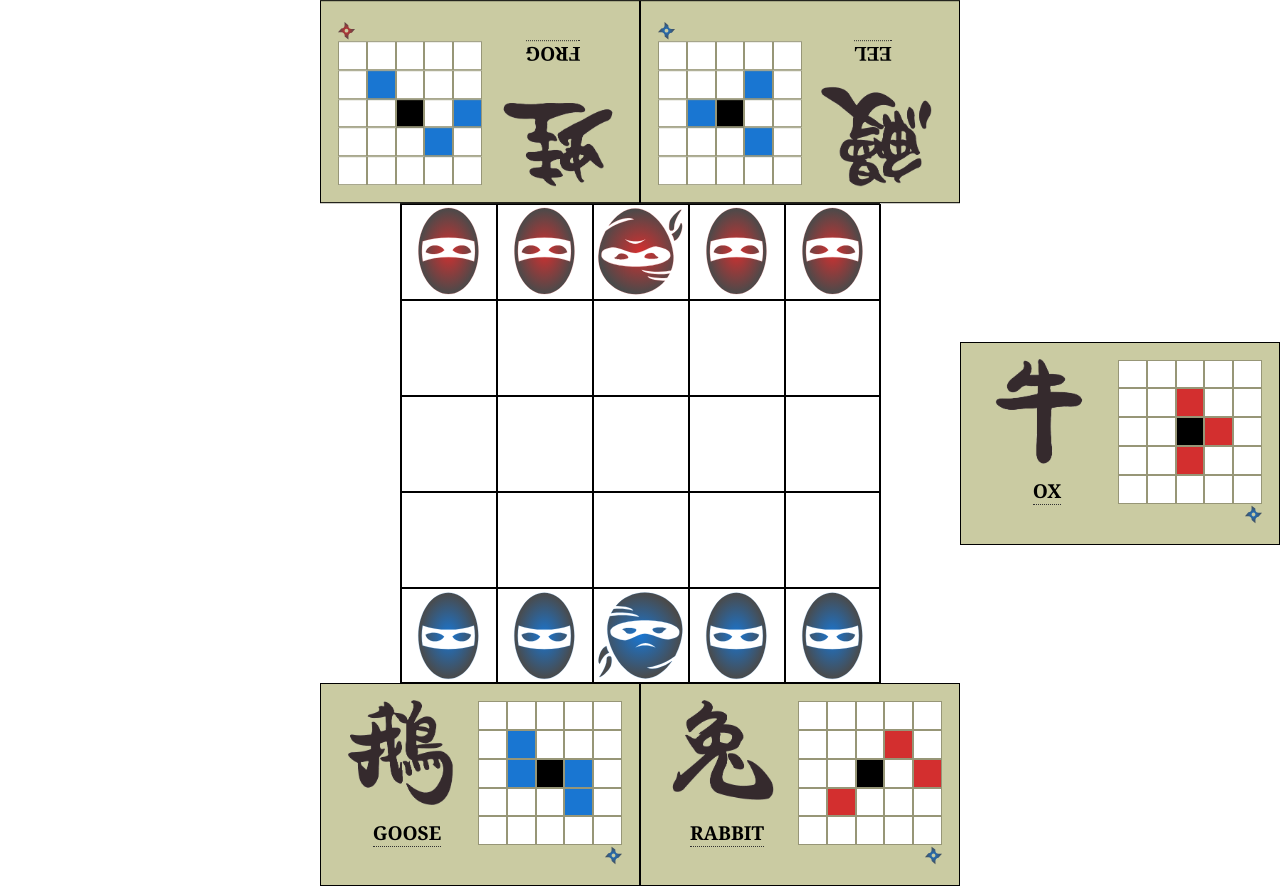
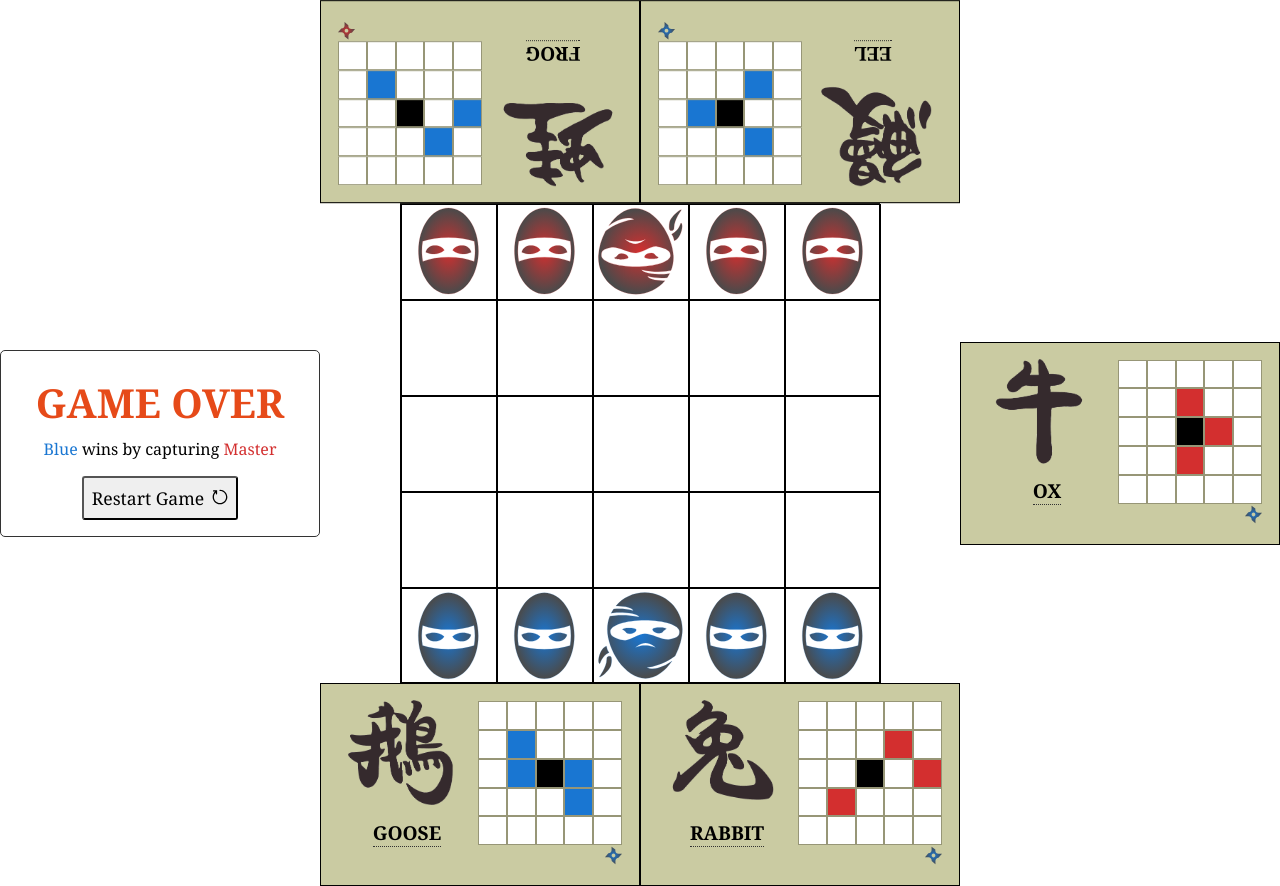
Before and after one commit to jasonpacheco/fauxnitama, a React (Create React App) app: page / in a window 1280 px wide. Shown: the top 886 px of the page. Built offline with nearby package versions, Linux system fonts and the light colour scheme; the HTML template or start-up script is replaced by a standard one.

Commit message:
Button and styles added

```diff
--- a/src/components/BoardSetup/BoardSetup.tsx
+++ b/src/components/BoardSetup/BoardSetup.tsx
@@ -36,7 +36,7 @@ const BoardSetup: React.FC = () => {
         {hasGameFinished && winner && winMethod ? (
           <GameEndMessage winner={winner} winMethod={winMethod} />
         ) : (
-          <></>
+          <GameEndMessage />
         )}
       </Spacer>
     </FullWrapper>
--- a/src/components/Modal/GameEndMessage.tsx
+++ b/src/components/Modal/GameEndMessage.tsx
@@ -1,21 +1,23 @@
 import React from 'react';
+import RestartIcon from '../../assets/restart_icon.svg';
 
 import {
   EndMessageWrapper,
   EndMessageHeader,
   EndMessageContent,
+  EndMessageButton,
 } from './_ModalStyles';
 
 import { PlayerColor, WinMethods } from '../../interfaces/context.interface';
 
 interface GameEndMessageProps {
-  winner: PlayerColor;
-  winMethod: WinMethods;
+  winner?: PlayerColor;
+  winMethod?: WinMethods;
 }
 
 const GameEndMessage: React.FC<GameEndMessageProps> = ({
-  winner,
-  winMethod,
+  winner = 'Blue',
+  winMethod = 'master-check',
 }) => {
   return (
     <EndMessageWrapper>
@@ -23,9 +25,12 @@ const GameEndMessage: React.FC<GameEndMessageProps> = ({
       <EndMessageContent winner={winner}>
         <span className='color--winner'>{winner}</span> wins by capturing{' '}
         <span className='color--loser'>
-          {winMethod === 'master-check' ? 'master' : 'temple'}
+          {winMethod === 'master-check' ? 'Master' : 'Temple'}
         </span>
-        !
+        <EndMessageButton>
+          Restart Game
+          <img src={RestartIcon} alt='' />
+        </EndMessageButton>
       </EndMessageContent>
     </EndMessageWrapper>
   );
--- a/src/components/Modal/_ModalStyles.ts
+++ b/src/components/Modal/_ModalStyles.ts
@@ -32,5 +32,18 @@ export const EndMessageHeader = styled.div`
   font-size: 2.5rem;
   color: #e64a19;
   font-weight: 700;
-  margin-bottom: 1rem;
+  margin: 0.5rem;
 `;
+
+export const EndMessageButton = styled.button`
+  font-family: 'Arvo', Georgia, 'Times New Roman', Times, serif;
+  margin-top: 1rem;
+  padding: 0.5rem;
+  font-size: 1.1rem;
+  border-radius: 3px;
+  display: inline-block;
+  & > img {
+    width: 1rem;
+    margin-left: 0.5rem;
+  }
+`;
```
Also changed, not shown: src/assets/restart_icon.svg (added).
